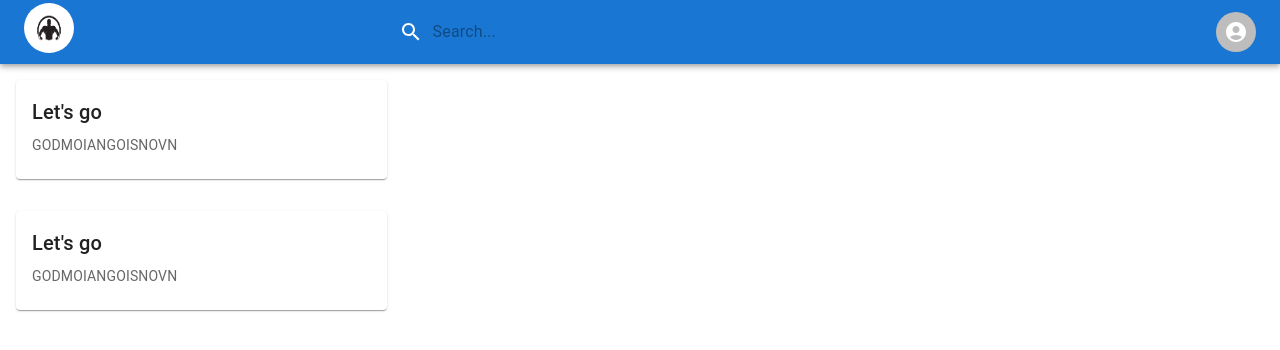
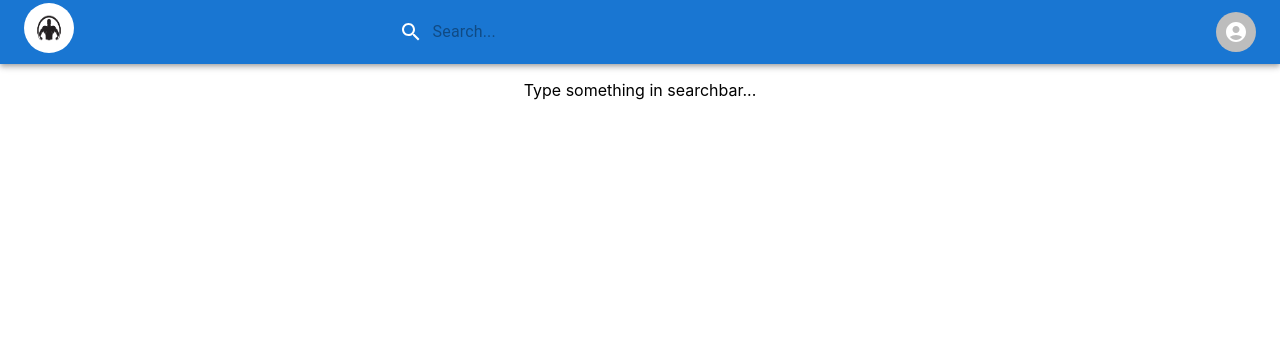
Before and after one commit to MohammedTahirr/fitness, a React (Create React App) app: page / in a window 1280 px wide. Shown: the top 350 px of the page. Built offline with nearby package versions, Linux system fonts and the light colour scheme.

Commit message:
6 Sep 2023

```diff
--- a/src/Redux/features/VideoData.js
+++ b/src/Redux/features/VideoData.js
@@ -23,7 +23,7 @@ export const getAssignVideos = createAsyncThunk(
       };
       const results = await axios(config);
       if (results.data.status === "success") {
-        return results.data;
+        return results.data.results;
       } else {
         return rejectWithValue("No Results Found");
       }
@@ -50,6 +50,7 @@ const VideoData = createSlice({
       .addCase(getAssignVideos.rejected, (state, action) => {
         state.loading = false;
         state.assignmentVideosFailed = action.payload;
+        state.assignmentVideos = [];
       });
   },
 });
--- a/src/components/VideoCard/VideoCard.css
+++ b/src/components/VideoCard/VideoCard.css
@@ -1,7 +1,12 @@
-/* Default styles for the card */
 .video-card {
     display: flex;
     flex-direction: column;
-    width: 100%;
     margin-bottom: 16px;
 }
+
+.video-container {
+    height: 200;
+    width: 100%;
+}
+
+.content {}
--- a/src/components/VideoCard/VideoCard.js
+++ b/src/components/VideoCard/VideoCard.js
@@ -3,12 +3,17 @@ import Card from "@mui/material/Card";
 import CardContent from "@mui/material/CardContent";
 import CardMedia from "@mui/material/CardMedia";
 import Typography from "@mui/material/Typography";
-import "./VideoCard.css"; // Import the CSS file for styling
+import "./VideoCard.css";
 
-const VideoCard = ({ title, description, imageUrl }) => {
+const VideoCard = ({ title, description, videoUrl, key }) => {
   return (
-    <Card className="video-card">
-      <CardMedia className="media" image={imageUrl} title={title} />
+    <Card key={key} className="video-card">
+      <CardMedia className="media">
+        <video className="video-container" controls>
+          <source src={videoUrl} type="video/mp4" />
+          Your browser does not support the video tag.
+        </video>
+      </CardMedia>
       <CardContent className="content">
         <Typography variant="h6" gutterBottom>
           {title}
--- a/src/screens/HomePage/HomePage.css
+++ b/src/screens/HomePage/HomePage.css
@@ -1,4 +1,3 @@
-/* Default styles for the home page container */
 .home-page-container {
     display: flex;
     flex-direction: column;
@@ -6,25 +5,20 @@
     padding: 16px;
 }
 
-/* Media query for screens wider than 768px (e.g., tablets and larger) */
-@media (min-width: 768px) {
-    .home-page-container {
-        flex-direction: row;
-        justify-content: space-between;
-    }
+.video-cards-container {
+    display: flex;
+    gap: 16px;
+    flex-direction: column;
+    width: 100%;
+}
 
-    /* Adjust the spacing between video cards as needed */
-    .video-cards-container {
-        display: flex;
-        flex-wrap: wrap;
-        justify-content: space-between;
-        gap: 16px;
-        /* Add spacing between cards */
-    }
 
-    /* Set the width of video cards to show two side by side */
-    .video-card {
-        width: calc(50% - 8px);
-        /* Subtract half of the gap for even spacing */
-    }
-}
+.video-card {}
+
+
+/* @media (min-width: 768px) {
+    .home-page-container {}
+
+
+
+} */
--- a/src/screens/HomePage/HomePage.js
+++ b/src/screens/HomePage/HomePage.js
@@ -1,6 +1,6 @@
-import React from "react";
+import React, { useEffect, useState } from "react";
 import { useDispatch, useSelector } from "react-redux";
-import "./HomePage.css"; // Import the CSS file for styling
+import "./HomePage.css";
 import VideoCard from "../../components/VideoCard/VideoCard";
 import Header from "../../components/Header/Header";
 import { getAssignVideos } from "../../Redux/features/VideoData";
@@ -18,10 +18,23 @@ const HomePage = () => {
         onInput={(e) => dispatch(getAssignVideos(e.target.value))}
       />
       <div className="home-page-container">
-        <div className="video-cards-container">
-          <VideoCard title={"Let's go"} description={"GODMOIANGOISNOVN"} />
-          <VideoCard title={"Let's go"} description={"GODMOIANGOISNOVN"} />
-        </div>
+        {assignmentVideos.length === 0 && !assignmentVideosFailed ? (
+          <span>Type something in searchbar...</span>
+        ) : (
+          <span>No Data Found</span>
+        )}
+        {assignmentVideos && (
+          <div className="video-cards-container">
+            {assignmentVideos.map((res, i) => (
+              <VideoCard
+                key={i}
+                title={res.heading}
+                description={res.text}
+                videoUrl={res.video}
+              />
+            ))}
+          </div>
+        )}
       </div>
     </>
   );
```
